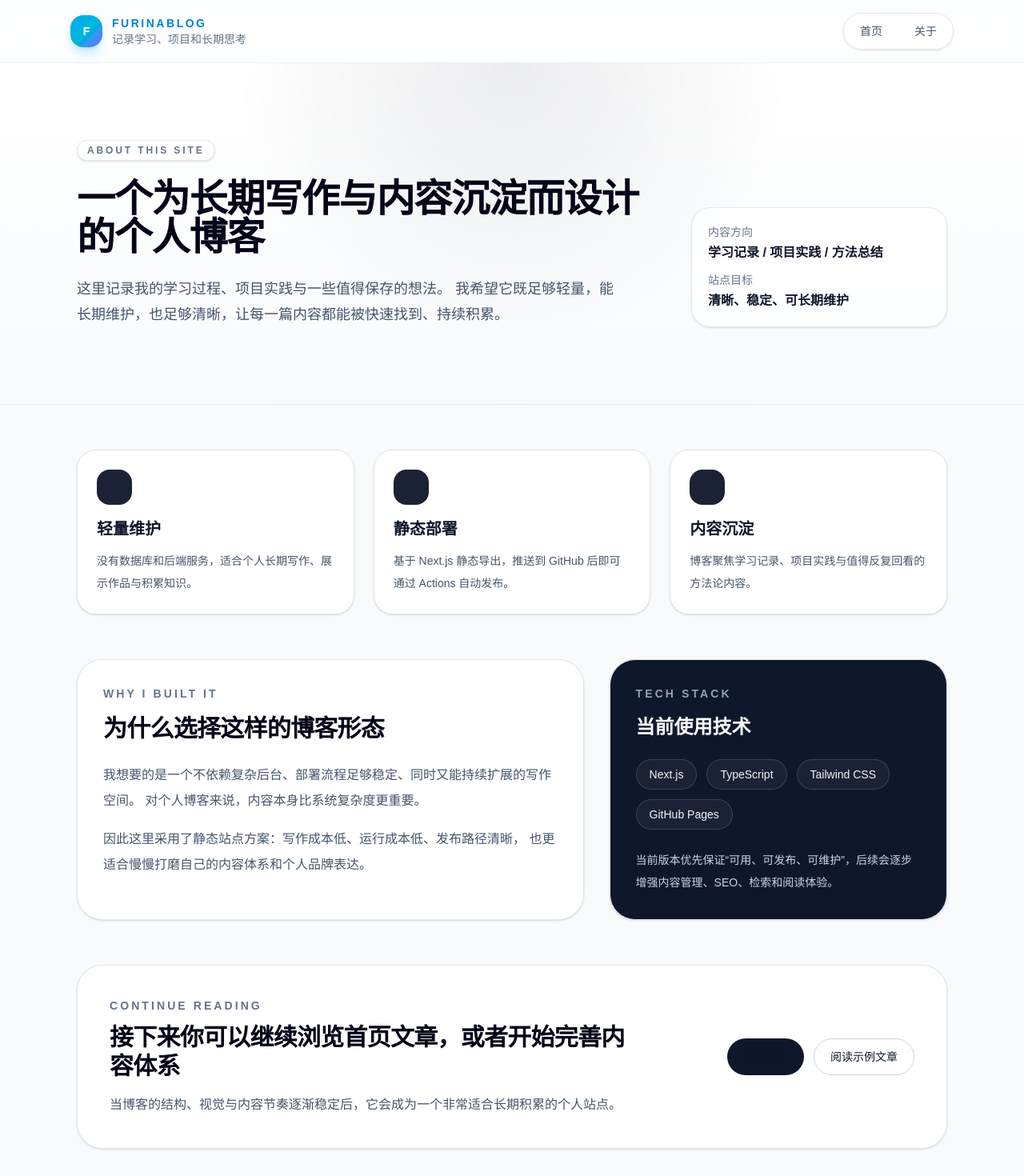
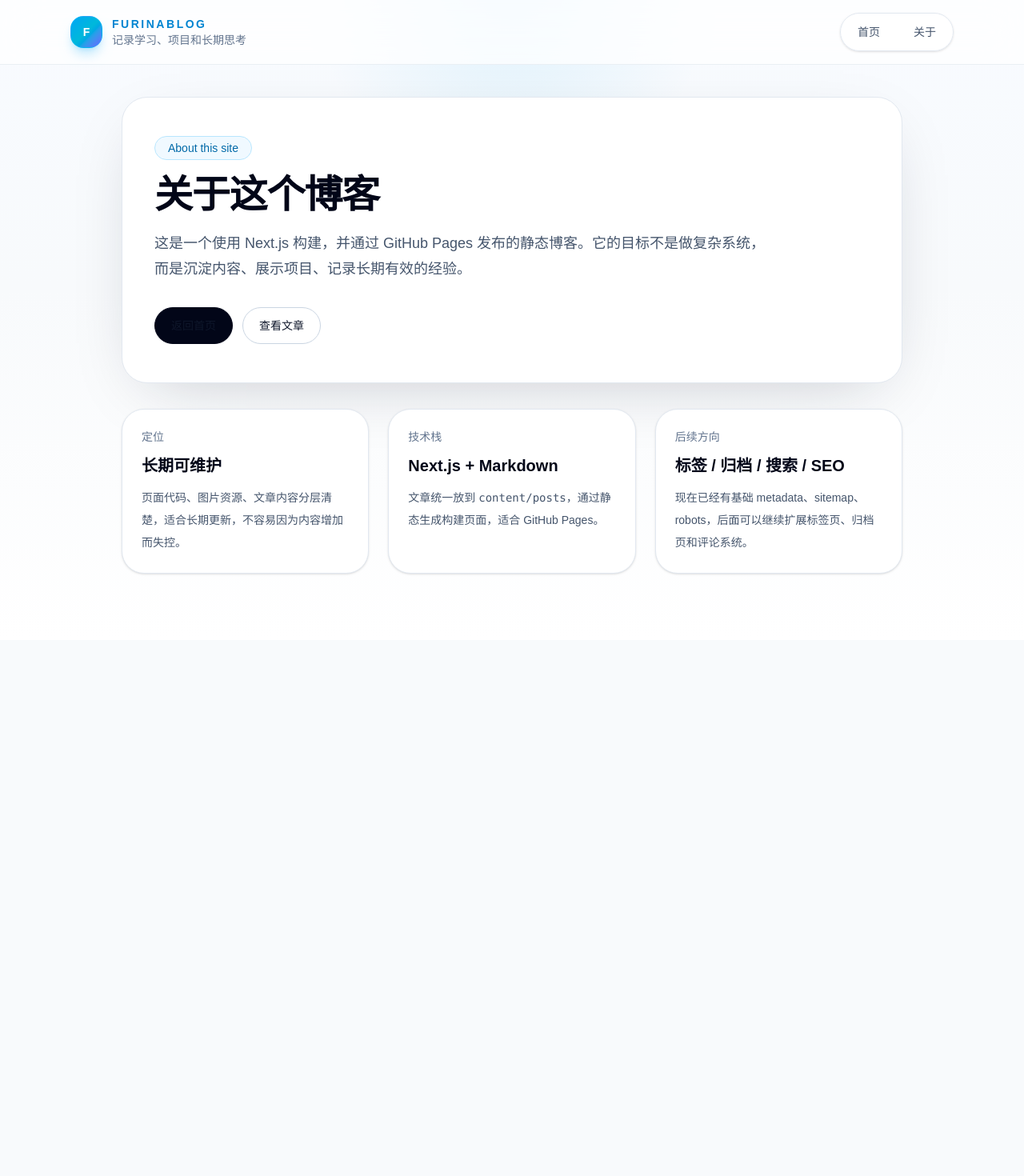
Before and after one commit to 1031260154/furinablog, a Next.js app: page /about in a window 1280 px wide. Shown: the top 1470 px of the page at 80% size. After the commit the page ends 800 px from the top, so only its background shows below. Built offline with nearby package versions, Linux system fonts and the light colour scheme.

Commit message:
feat: finish seo setup and unify button borders

```diff
--- a/src/app/about/page.tsx
+++ b/src/app/about/page.tsx
@@ -1,146 +1,90 @@
+import type { Metadata } from 'next'
 import Link from 'next/link'
 import Header from '@/components/Header'
 
-const highlights = [
-  {
-    title: '轻量维护',
-    description: '没有数据库和后端服务，适合个人长期写作、展示作品与积累知识。',
+export const metadata: Metadata = {
+  title: '关于',
+  description: '了解这个博客的定位、技术栈和后续迭代方向。',
+  alternates: {
+    canonical: '/about/',
   },
-  {
-    title: '静态部署',
-    description: '基于 Next.js 静态导出，推送到 GitHub 后即可通过 Actions 自动发布。',
+  openGraph: {
+    url: '/about/',
+    title: '关于 | Furinablog',
+    description: '了解这个博客的定位、技术栈和后续迭代方向。',
+    images: ['/images/cover-1.png'],
   },
-  {
-    title: '内容沉淀',
-    description: '博客聚焦学习记录、项目实践与值得反复回看的方法论内容。',
+  twitter: {
+    card: 'summary_large_image',
+    title: '关于 | Furinablog',
+    description: '了解这个博客的定位、技术栈和后续迭代方向。',
+    images: ['/images/cover-1.png'],
   },
-]
-
-const stack = ['Next.js', 'TypeScript', 'Tailwind CSS', 'GitHub Pages']
+}
 
 export default function AboutPage() {
   return (
-    <main className="min-h-screen bg-slate-50 text-slate-900">
+    <div className="min-h-screen bg-[radial-gradient(circle_at_top,_rgba(14,165,233,0.1),_transparent_24%),linear-gradient(to_bottom,_#f8fbff,_#f8fafc_45%,_#ffffff_100%)] text-slate-900">
       <Header />
 
-      <section className="border-b border-slate-200/80 bg-[radial-gradient(circle_at_top,_rgba(15,23,42,0.08),_transparent_45%),linear-gradient(180deg,#ffffff_0%,#f8fafc_100%)]">
-        <div className="mx-auto flex max-w-6xl flex-col gap-10 px-4 py-16 sm:px-6 lg:flex-row lg:items-end lg:justify-between lg:px-8 lg:py-24">
-          <div className="max-w-3xl">
-            <span className="inline-flex items-center rounded-full border border-slate-200 bg-white px-3 py-1 text-xs font-semibold uppercase tracking-[0.24em] text-slate-500 shadow-sm">
+      <main className="mx-auto max-w-5xl px-6 pb-20 pt-10">
+        <section className="overflow-hidden rounded-[32px] border border-slate-200 bg-white shadow-[0_24px_80px_-34px_rgba(15,23,42,0.25)]">
+          <div className="px-6 py-10 md:px-10 md:py-12">
+            <span className="inline-flex rounded-full border border-sky-200 bg-sky-50 px-4 py-1 text-sm font-medium text-sky-700">
               About this site
             </span>
-            <h1 className="mt-6 text-4xl font-semibold tracking-tight text-slate-950 sm:text-5xl">
-              一个为长期写作与内容沉淀而设计的个人博客
+
+            <h1 className="mt-5 text-4xl font-semibold tracking-tight text-slate-950 md:text-5xl">
+              关于这个博客
             </h1>
-            <p className="mt-6 max-w-2xl text-base leading-8 text-slate-600 sm:text-lg">
-              这里记录我的学习过程、项目实践与一些值得保存的想法。
-              我希望它既足够轻量，能长期维护，也足够清晰，让每一篇内容都能被快速找到、持续积累。
+
+            <p className="mt-5 max-w-3xl text-lg leading-8 text-slate-600">
+              这是一个使用 Next.js 构建，并通过 GitHub Pages 发布的静态博客。它的目标不是做复杂系统，而是沉淀内容、展示项目、记录长期有效的经验。
             </p>
-          </div>
 
-          <div className="grid gap-3 rounded-3xl border border-slate-200 bg-white/90 p-5 shadow-sm sm:grid-cols-2 lg:min-w-[320px] lg:grid-cols-1">
-            <div>
-              <p className="text-sm text-slate-500">内容方向</p>
-              <p className="mt-1 text-base font-semibold text-slate-900">学习记录 / 项目实践 / 方法总结</p>
-            </div>
-            <div>
-              <p className="text-sm text-slate-500">站点目标</p>
-              <p className="mt-1 text-base font-semibold text-slate-900">清晰、稳定、可长期维护</p>
-            </div>
-          </div>
-        </div>
-      </section>
-
-      <section className="mx-auto max-w-6xl px-4 py-14 sm:px-6 lg:px-8">
-        <div className="grid gap-6 md:grid-cols-3">
-          {highlights.map((item) => (
-            <article
-              key={item.title}
-              className="rounded-3xl border border-slate-200 bg-white p-6 shadow-sm transition duration-300 hover:-translate-y-1 hover:shadow-md"
-            >
-              <div className="mb-4 h-11 w-11 rounded-2xl bg-slate-900/95" />
-              <h2 className="text-xl font-semibold text-slate-900">{item.title}</h2>
-              <p className="mt-3 text-sm leading-7 text-slate-600">{item.description}</p>
-            </article>
-          ))}
-        </div>
-      </section>
-
-      <section className="mx-auto max-w-6xl px-4 pb-14 sm:px-6 lg:px-8">
-        <div className="grid gap-8 lg:grid-cols-[1.2fr_0.8fr]">
-          <article className="rounded-[2rem] border border-slate-200 bg-white p-7 shadow-sm sm:p-8">
-            <p className="text-sm font-semibold uppercase tracking-[0.22em] text-slate-500">
-              Why I built it
-            </p>
-            <h2 className="mt-4 text-2xl font-semibold tracking-tight text-slate-950 sm:text-3xl">
-              为什么选择这样的博客形态
-            </h2>
-            <div className="mt-6 space-y-4 text-sm leading-8 text-slate-600 sm:text-base">
-              <p>
-                我想要的是一个不依赖复杂后台、部署流程足够稳定、同时又能持续扩展的写作空间。
-                对个人博客来说，内容本身比系统复杂度更重要。
-              </p>
-              <p>
-                因此这里采用了静态站点方案：写作成本低、运行成本低、发布路径清晰，
-                也更适合慢慢打磨自己的内容体系和个人品牌表达。
-              </p>
-            </div>
-          </article>
-
-          <aside className="rounded-[2rem] border border-slate-200 bg-slate-900 p-7 text-slate-50 shadow-sm sm:p-8">
-            <p className="text-sm font-semibold uppercase tracking-[0.22em] text-slate-400">
-              Tech stack
-            </p>
-            <h2 className="mt-4 text-2xl font-semibold">当前使用技术</h2>
-            <div className="mt-6 flex flex-wrap gap-3">
-              {stack.map((item) => (
-                <span
-                  key={item}
-                  className="rounded-full border border-white/15 bg-white/5 px-4 py-2 text-sm text-slate-100"
-                >
-                  {item}
-                </span>
-              ))}
-            </div>
-            <p className="mt-6 text-sm leading-7 text-slate-300">
-              当前版本优先保证“可用、可发布、可维护”，后续会逐步增强内容管理、SEO、检索和阅读体验。
-            </p>
-          </aside>
-        </div>
-      </section>
-
-      <section className="mx-auto max-w-6xl px-4 pb-20 sm:px-6 lg:px-8">
-        <div className="rounded-[2rem] border border-slate-200 bg-white p-8 shadow-sm sm:p-10">
-          <div className="flex flex-col gap-5 lg:flex-row lg:items-center lg:justify-between">
-            <div className="max-w-2xl">
-              <p className="text-sm font-semibold uppercase tracking-[0.22em] text-slate-500">
-                Continue reading
-              </p>
-              <h2 className="mt-3 text-2xl font-semibold tracking-tight text-slate-950 sm:text-3xl">
-                接下来你可以继续浏览首页文章，或者开始完善内容体系
-              </h2>
-              <p className="mt-4 text-sm leading-7 text-slate-600 sm:text-base">
-                当博客的结构、视觉与内容节奏逐渐稳定后，它会成为一个非常适合长期积累的个人站点。
-              </p>
-            </div>
-
-            <div className="flex flex-wrap gap-3">
+            <div className="mt-8 flex flex-wrap gap-3">
               <Link
                 href="/"
-                className="inline-flex items-center rounded-full bg-slate-900 px-5 py-3 text-sm font-medium text-white transition hover:-translate-y-0.5"
+                className="inline-flex items-center justify-center rounded-full border border-slate-950 bg-slate-950 px-5 py-3 text-sm font-medium text-white transition hover:-translate-y-0.5 hover:border-slate-800 hover:bg-slate-800"
               >
                 返回首页
               </Link>
               <Link
-                href="/posts/welcome-to-my-static-blog"
-                className="inline-flex items-center rounded-full border border-slate-300 px-5 py-3 text-sm font-medium text-slate-700 transition hover:-translate-y-0.5 hover:border-slate-900 hover:text-slate-900"
+                href="/"
+                className="inline-flex items-center justify-center rounded-full border border-slate-300 bg-white px-5 py-3 text-sm font-medium text-slate-700 transition hover:-translate-y-0.5 hover:border-slate-400 hover:text-slate-950"
               >
-                阅读示例文章
+                查看文章
               </Link>
             </div>
           </div>
-        </div>
-      </section>
-    </main>
+        </section>
+
+        <section className="mt-8 grid gap-6 md:grid-cols-3">
+          <div className="rounded-[28px] border border-slate-200 bg-white p-6 shadow-sm">
+            <p className="text-sm font-medium text-slate-500">定位</p>
+            <h2 className="mt-3 text-xl font-semibold text-slate-950">长期可维护</h2>
+            <p className="mt-3 text-sm leading-7 text-slate-600">
+              页面代码、图片资源、文章内容分层清楚，适合长期更新，不容易因为内容增加而失控。
+            </p>
+          </div>
+
+          <div className="rounded-[28px] border border-slate-200 bg-white p-6 shadow-sm">
+            <p className="text-sm font-medium text-slate-500">技术栈</p>
+            <h2 className="mt-3 text-xl font-semibold text-slate-950">Next.js + Markdown</h2>
+            <p className="mt-3 text-sm leading-7 text-slate-600">
+              文章统一放到 <code>content/posts</code>，通过静态生成构建页面，适合 GitHub Pages。
+            </p>
+          </div>
+
+          <div className="rounded-[28px] border border-slate-200 bg-white p-6 shadow-sm">
+            <p className="text-sm font-medium text-slate-500">后续方向</p>
+            <h2 className="mt-3 text-xl font-semibold text-slate-950">标签 / 归档 / 搜索 / SEO</h2>
+            <p className="mt-3 text-sm leading-7 text-slate-600">
+              现在已经有基础 metadata、sitemap、robots，后面可以继续扩展标签页、归档页和评论系统。
+            </p>
+          </div>
+        </section>
+      </main>
+    </div>
   )
 }
--- a/src/app/layout.tsx
+++ b/src/app/layout.tsx
@@ -3,9 +3,9 @@ import './globals.css'
 
 const siteName = 'Furinablog'
 const siteDescription = '一个使用 Next.js 构建并发布到 GitHub Pages 的静态博客。'
-const siteUrl = 'https://1031260154.github.io'
+const siteOrigin = 'https://1031260154.github.io'
 const repoBase = '/furinablog'
-const defaultImage = `${siteUrl}${repoBase}/images/cover-1.png`
+const siteUrl = `${siteOrigin}${repoBase}`
 
 export const metadata: Metadata = {
   metadataBase: new URL(siteUrl),
@@ -15,23 +15,35 @@ export const metadata: Metadata = {
   },
   description: siteDescription,
   applicationName: siteName,
-  keywords: ['博客', '静态博客', 'Next.js', 'GitHub Pages'],
-  authors: [{ name: 'Furinablog' }],
-  creator: 'Furinablog',
+  keywords: ['博客', '静态博客', 'Next.js', 'GitHub Pages', 'Markdown'],
+  authors: [{ name: '梁世豪' }],
+  creator: '梁世豪',
   publisher: 'Furinablog',
+  category: 'technology',
   alternates: {
-    canonical: `${siteUrl}${repoBase}/`,
+    canonical: '/',
+  },
+  robots: {
+    index: true,
+    follow: true,
+    googleBot: {
+      index: true,
+      follow: true,
+      'max-image-preview': 'large',
+      'max-snippet': -1,
+      'max-video-preview': -1,
+    },
   },
   openGraph: {
     type: 'website',
     locale: 'zh_CN',
-    url: `${siteUrl}${repoBase}/`,
+    url: '/',
     siteName,
     title: siteName,
     description: siteDescription,
     images: [
       {
-        url: defaultImage,
+        url: '/images/cover-1.png',
         width: 1200,
         height: 630,
         alt: siteName,
@@ -42,7 +54,7 @@ export const metadata: Metadata = {
     card: 'summary_large_image',
     title: siteName,
     description: siteDescription,
-    images: [defaultImage],
+    images: ['/images/cover-1.png'],
   },
 }
 
--- a/src/app/sitemap.ts
+++ b/src/app/sitemap.ts
@@ -19,7 +19,7 @@ export default async function sitemap(): Promise<MetadataRoute.Sitemap> {
       url: `${baseUrl}/about/`,
       lastModified: new Date(),
       changeFrequency: 'monthly',
-      priority: 0.6,
+      priority: 0.7,
     },
   ]
 
--- a/src/components/Header.tsx
+++ b/src/components/Header.tsx
@@ -10,7 +10,7 @@ export default function Header() {
     <header className="sticky top-0 z-40 border-b border-slate-200/70 bg-white/75 backdrop-blur-xl">
       <div className="mx-auto flex max-w-6xl items-center justify-between px-6 py-4">
         <Link href="/" className="group inline-flex items-center gap-3">
-          <span className="flex h-10 w-10 items-center justify-center rounded-2xl bg-gradient-to-br from-sky-500 via-cyan-500 to-indigo-500 text-sm font-semibold text-white shadow-lg shadow-sky-500/25 transition-transform duration-300 group-hover:scale-105">
+          <span className="flex h-10 w-10 items-center justify-center rounded-2xl border border-sky-400/40 bg-gradient-to-br from-sky-500 via-cyan-500 to-indigo-500 text-sm font-semibold text-white shadow-lg shadow-sky-500/25 transition-transform duration-300 group-hover:scale-105">
             F
           </span>
 
@@ -25,7 +25,7 @@ export default function Header() {
             <Link
               key={item.href}
               href={item.href}
-              className="rounded-full px-4 py-2 font-medium transition hover:bg-slate-100 hover:text-slate-900"
+              className="rounded-full border border-transparent px-4 py-2 font-medium transition hover:border-slate-200 hover:bg-slate-50 hover:text-slate-900"
             >
               {item.label}
             </Link>
```
Also changed, not shown: src/app/page.tsx (+45 -6 lines), src/app/posts/[slug]/page.tsx (+36 -7 lines).
